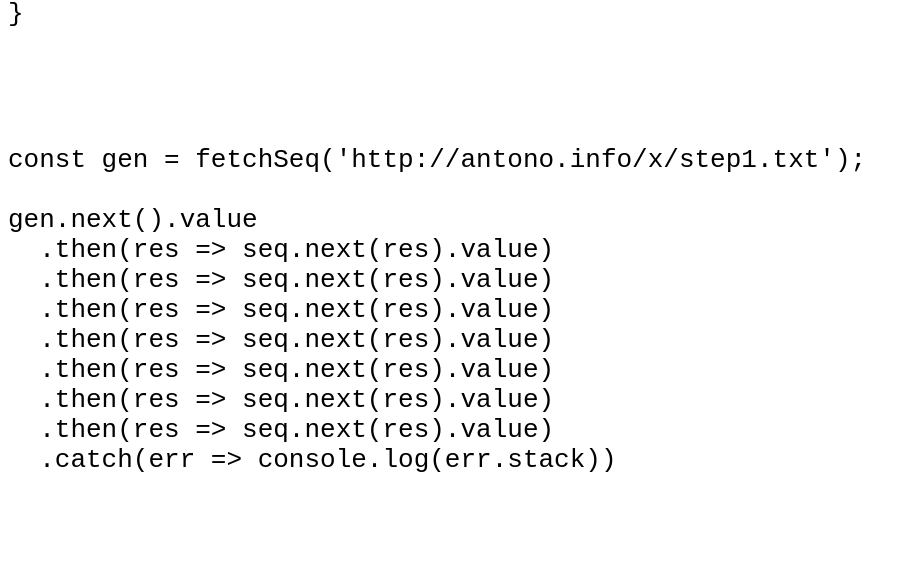
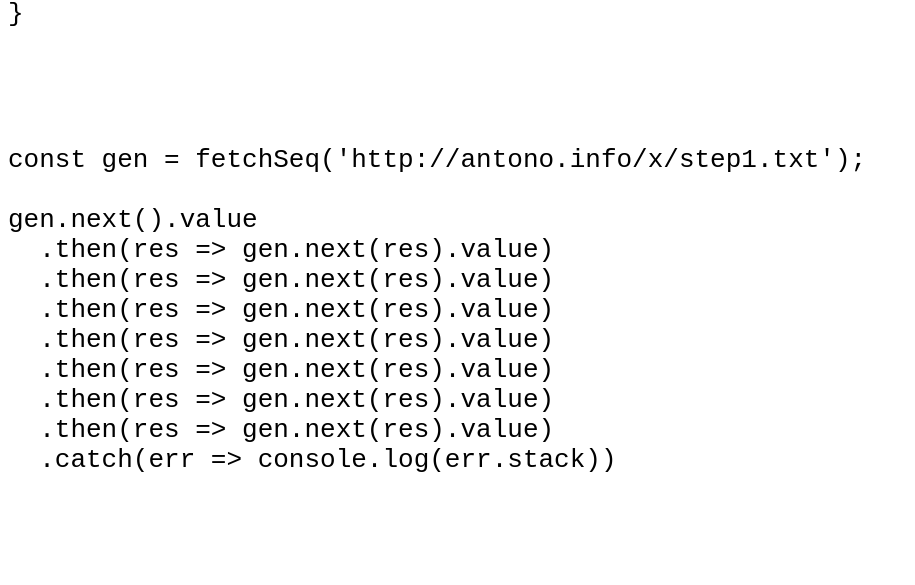
Before and after one commit to antono/2015-11-asyncawait, a website: page index.html in a window 1280 px wide. Shown: the part 8113-8698 px from the top of the page, without its empty margins (0-915 px from the left). Drawn offline with Linux system fonts and the light colour scheme.

Commit message:
fix typo

```diff
--- a/index.html
+++ b/index.html
@@ -342,13 +342,13 @@ function <span style="color:red">*</span> fetchSeq(url) {
 const gen = fetchSeq('http://antono.info/x/step1.txt');
 
 gen.next().value
-  .then(res => seq.next(res).value)
-  .then(res => seq.next(res).value)
-  .then(res => seq.next(res).value)
-  .then(res => seq.next(res).value)
-  .then(res => seq.next(res).value)
-  .then(res => seq.next(res).value)
-  .then(res => seq.next(res).value)
+  .then(res => gen.next(res).value)
+  .then(res => gen.next(res).value)
+  .then(res => gen.next(res).value)
+  .then(res => gen.next(res).value)
+  .then(res => gen.next(res).value)
+  .then(res => gen.next(res).value)
+  .then(res => gen.next(res).value)
   .catch(err => console.log(err.stack))
 
       </code>
```
